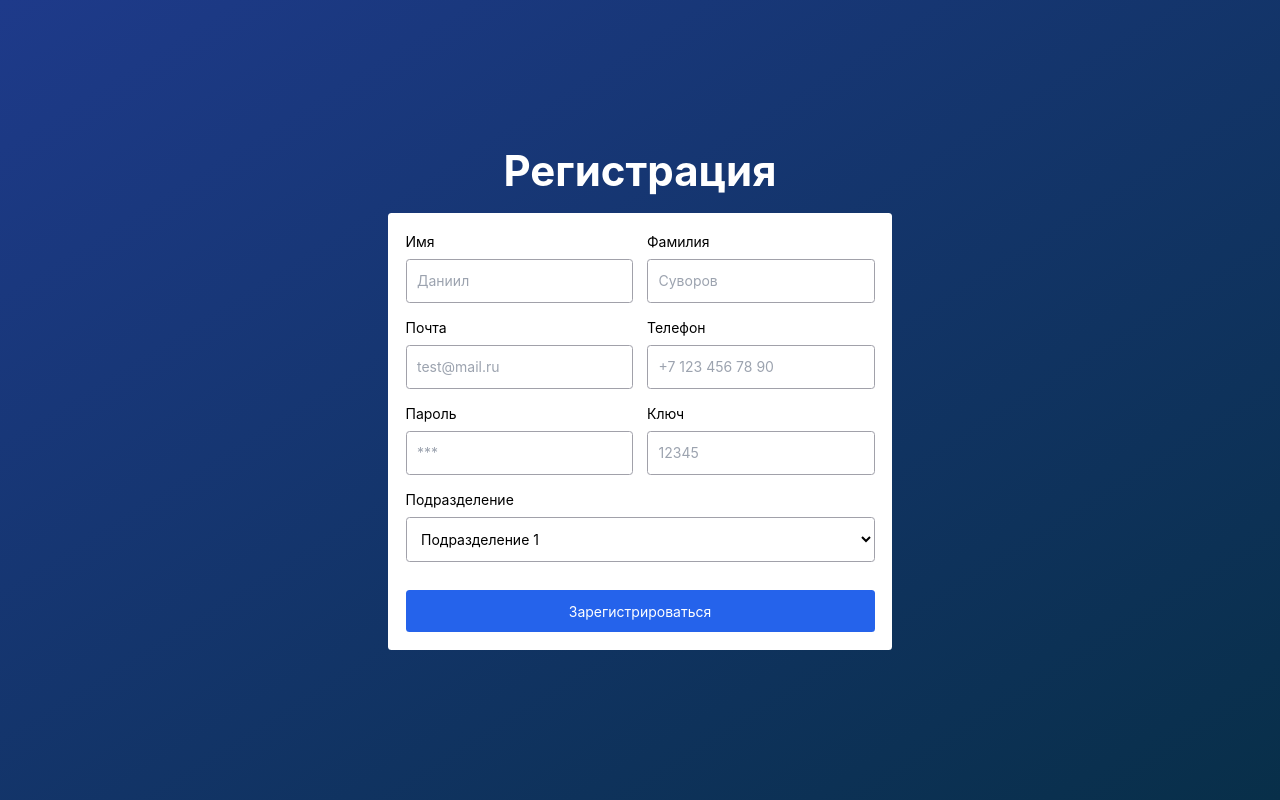
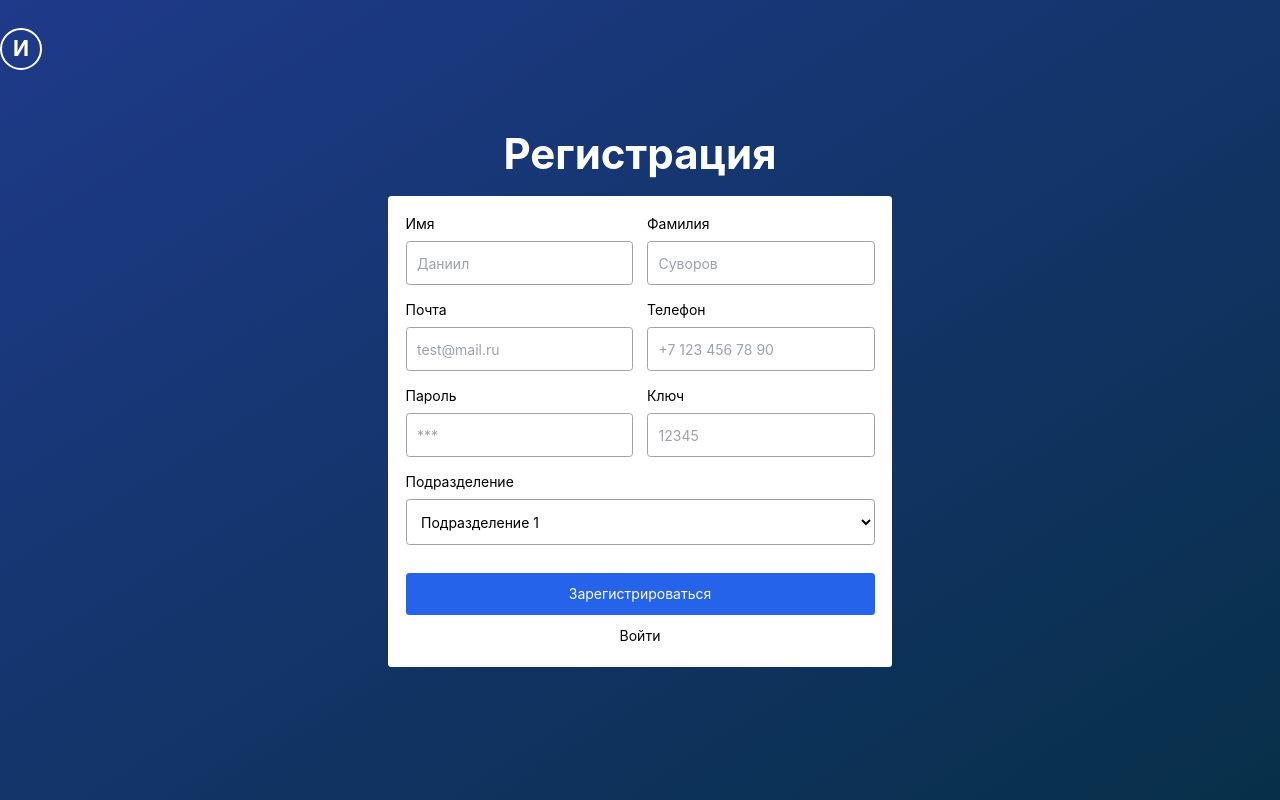
Before and after one commit to racoon-typing/Ingo, a React (Vite) app in the folder project/: page /login in a window 1280 px wide. Built offline with nearby package versions, Linux system fonts and the light colour scheme.

Commit message:
добавляет маршрутизацию по страницам

```diff
--- a/project/src/components/header/Header.tsx
+++ b/project/src/components/header/Header.tsx
@@ -1,12 +1,24 @@
 // import "./Header.scss";
 
-function Header(): JSX.Element {
+import { Link } from "react-router-dom";
+
+interface IHeader {
+  className: string;
+}
+
+function Header({ className }: IHeader): JSX.Element {
   return (
-    <div
-      className="header p-5 rounded-md mb-6"
-      style={{ backgroundColor: "rgba(0, 0, 0, 0.05)" }}
-    >
-      <input type="text" className="header__input" />
+    <div className={`${className} flex justify-between items-center`}>
+      <div className="container m-auto">
+        <Link
+          to={"/"}
+          className="w-12 h-12 flex items-center justify-center border-2 border-white rounded-full"
+        >
+          <p className="text-white font-bold text-2xl">И</p>
+        </Link>
+
+        {/* <input type="text" className="header__input" /> */}
+      </div>
     </div>
   );
 }
--- a/project/src/pages/auth-page/AuthPage.tsx
+++ b/project/src/pages/auth-page/AuthPage.tsx
@@ -1,13 +1,18 @@
 // import "./LoginPage.scss";
 
 import FormFiled from "../../components/ui/form-field/FormFiled";
-import { authFormFields, CURRENT_USER, CURRENT_USER_ID } from "../../consts/const";
+import {
+  authFormFields,
+  CURRENT_USER,
+  CURRENT_USER_ID,
+} from "../../consts/const";
 import { Controller, useForm } from "react-hook-form";
 import { zodResolver } from "@hookform/resolvers/zod";
 import { z } from "zod";
-import { useNavigate } from "react-router-dom";
+import { Link, useNavigate } from "react-router-dom";
 import { userService } from "../../service/userService";
 import { LoginFormData } from "../../types/types";
+import Header from "../../components/header/Header";
 
 // Определите вашу схему Zod
 const authFormFieldsSchema = z.object({
@@ -42,13 +47,19 @@ function AuthPage(): JSX.Element {
     console.log("Submitted data:", userData);
 
     try {
-      const user: LoginFormData & {id: string} = await userService.authUser(userData.email, userData.password);
-      localStorage.setItem(CURRENT_USER, JSON.stringify({id: user.id, email: user.email}));
-      console.log('User successfully auth:', user);
+      const user: LoginFormData & { id: string } = await userService.authUser(
+        userData.email,
+        userData.password
+      );
+      localStorage.setItem(
+        CURRENT_USER,
+        JSON.stringify({ id: user.id, email: user.email })
+      );
+      console.log("User successfully auth:", user);
 
       // Очищает форму
       reset({});
-      navigate('/account', {replace: true});
+      navigate("/account", { replace: true });
     } catch (error) {
       console.error("Error creating user:", error);
     }
@@ -59,6 +70,8 @@ function AuthPage(): JSX.Element {
       className="w-full min-h-screen flex flex-col items-center justify-center bg-gradient-to-br
     from-blue-900 to-sky-950"
     >
+      <Header className="absolute top-8 left-0 w-full flex-grow" />
+
       <div className="text-white w-1/2 max-w-xl">
         <h1 className="text-5xl font-bold text-center mb-6">Авторизация</h1>
 
@@ -86,11 +99,15 @@ function AuthPage(): JSX.Element {
           </div>
 
           <button
-            className="bg-blue-600 text-white rounded px-3 py-3"
+            className="bg-blue-600 text-white rounded px-3 py-3 mb-2"
             type="submit"
           >
             Войти
           </button>
+
+          <Link to={"/login"} className="text-center py-1">
+            Зарегистрироваться
+          </Link>
         </form>
       </div>
     </div>
--- a/project/src/pages/login-page/LoginPage.tsx
+++ b/project/src/pages/login-page/LoginPage.tsx
@@ -7,7 +7,8 @@ import { Controller, useForm } from "react-hook-form";
 import { zodResolver } from "@hookform/resolvers/zod";
 import { z } from "zod";
 import { userService } from "../../service/userService";
-import { useNavigate } from "react-router-dom";
+import { Link, useNavigate } from "react-router-dom";
+import Header from "../../components/header/Header";
 
 // Определите вашу схему Zod
 const loginFormFieldsSchema = z.object({
@@ -78,12 +79,14 @@ function LoginPage(): JSX.Element {
       className="w-full min-h-screen flex flex-col items-center justify-center bg-gradient-to-br
     from-blue-900 to-sky-950"
     >
+      <Header className="absolute top-8 left-0 w-full flex-grow" />
+
       <div className="text-white w-1/2 max-w-xl">
         <h1 className="text-5xl font-bold text-center mb-6">Регистрация</h1>
 
         <form
           onSubmit={handleSubmit(onSubmit)}
-          className="flex flex-col bg-white text-black rounded p-5 text-md"
+          className="flex flex-col bg-white text-black rounded p-5  text-md"
         >
           <div className="grid grid-cols-2 mb-8 gap-4">
             {loginFormFields.map((item) => (
@@ -105,11 +108,15 @@ function LoginPage(): JSX.Element {
           </div>
 
           <button
-            className="bg-blue-600 text-white rounded px-3 py-3"
+            className="bg-blue-600 text-white rounded px-3 py-3 mb-2"
             type="submit"
           >
             Зарегистрироваться
           </button>
+
+          <Link to={"/auth"} className="text-center py-1">
+            Войти
+          </Link>
         </form>
       </div>
     </div>
--- a/project/src/pages/main-page/MainPage.tsx
+++ b/project/src/pages/main-page/MainPage.tsx
@@ -1,6 +1,7 @@
 // import "./MainPage.scss";
 
 import { Link } from "react-router-dom";
+import Header from "../../components/header/Header";
 function MainPage(): JSX.Element {
   return (
     <div
@@ -8,6 +9,8 @@ function MainPage(): JSX.Element {
      from-blue-900 to-sky-950
      "
     >
+      <Header className="absolute top-8 left-0 w-full flex-grow" />
+
       <div className="text-white w-2/3">
         <h1 className="text-6xl font-bold text-center mb-5">
           ИНГО.Безопасность - Аудио
```
